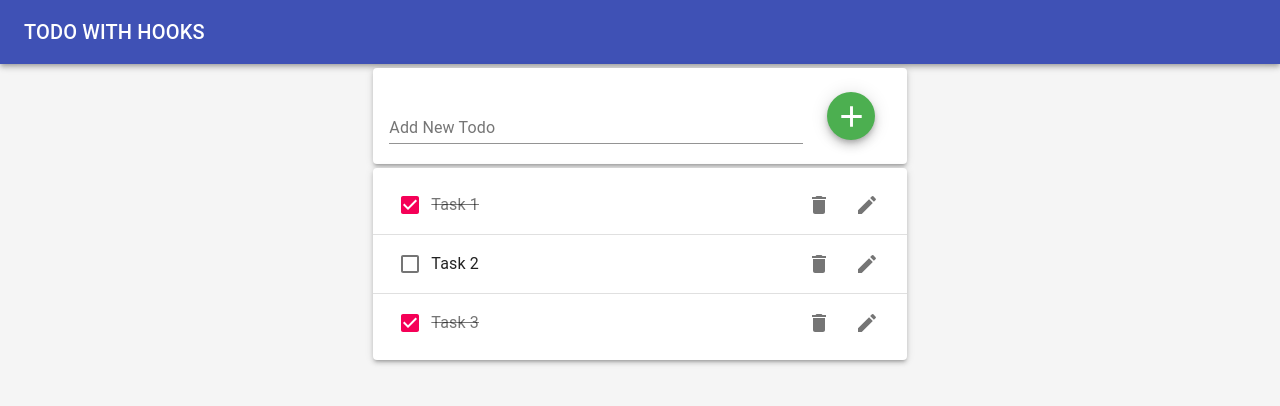
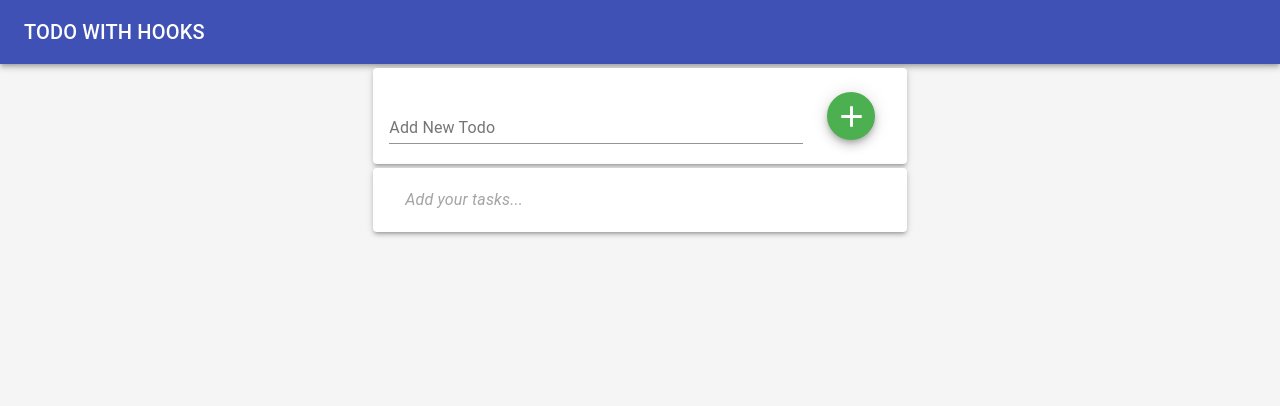
Before and after one commit to mAbadsa/todo-app-react-hooks, a React (Create React App) app: page / in a window 1280 px wide. Shown: the top 406 px of the page. Built offline with nearby package versions, Linux system fonts and the light colour scheme.

Commit message:
Reafactoring TodoApp functions to useTodoState

```diff
--- a/src/EditTodoForm.js
+++ b/src/EditTodoForm.js
@@ -1,5 +1,4 @@
 import React, { useState } from "react";
-import FormGroup from "@material-ui/core/FormGroup";
 import { green, red } from "@material-ui/core/colors";
 import IconButton from "@material-ui/core/IconButton";
 import Clear from "@material-ui/icons/Clear";
--- a/src/TodoApp.js
+++ b/src/TodoApp.js
@@ -1,49 +1,28 @@
-import React, { useState } from "react";
-
+import React, { useEffect } from "react";
+import useTodoState from "./hooks/useTodoState";
 import Paper from "@material-ui/core/Paper";
 import AppBar from "@material-ui/core/AppBar";
 import Toolbar from "@material-ui/core/Toolbar";
 import Typography from "@material-ui/core/Typography";
 import Grid from "@material-ui/core/Grid";
-import { v4 as uuidv4 } from "uuid";
 import TodoList from "./TodoList";
 import TodoForm from "./TodoForm";
 
 function TodoApp() {
-  const initialTodos = [
-    { id: 1, task: "Task 1", completed: true},
-    { id: 2, task: "Task 2", completed: false},
-    { id: 3, task: "Task 3", completed: true},
-  ];
-  const [todos, setTodo] = useState(initialTodos);
-  const addTodo = (newTodo) => {
-    if (newTodo === "") {
-      return;
-    }
-    setTodo([...todos, { id: uuidv4(), task: newTodo, completed: false }]);
-  }
-  const removeTodo = (todoId) => {
-    // Filter todo by id
-    const updateTodo = todos.filter((todo) => todo.id !== todoId);
-    // Call setTodo with new todo
-    setTodo(updateTodo);
-  };
-
-  const toggleTodo = (todoId) => {
-    const updateTodo = todos.map((todo) => {
-      return todo.id === todoId
-        ? { ...todo, completed: !todo.completed }
-        : todo;
-    });
-    setTodo(updateTodo);
-  };
-
-  const editTodo = (todoId, newTask) => {
-    const updateTodo = todos.map((todo) => {
-      return todo.id === todoId ? { ...todo, task: newTask } : todo;
-    });
-    setTodo(updateTodo);
-  };
+  const initialTodos = JSON.parse(
+    window.localStorage.getItem("todos-react") || "[]"
+  );
+  //  [
+  //   { id: 1, task: "Task 1", completed: true},
+  //   { id: 2, task: "Task 2", completed: false},
+  //   { id: 3, task: "Task 3", completed: true},
+  // ];
+  const { todos, addTodo, removeTodo, toggleTodo, editTodo } = useTodoState(
+    initialTodos
+  );
+  useEffect(() => {
+    window.localStorage.setItem("todos-react", JSON.stringify(todos));
+  });
 
   return (
     <Paper
--- a/src/TodoForm.js
+++ b/src/TodoForm.js
@@ -2,7 +2,6 @@ import React from "react";
 
 import Paper from "@material-ui/core/Paper";
 import { green } from "@material-ui/core/colors";
-import FormControl  from "@material-ui/core/FormControl";
 import Fab from "@material-ui/core/Fab";
 import AddIcon from "@material-ui/icons/Add";
 import TextField from "@material-ui/core/TextField";
--- a/src/TodoList.js
+++ b/src/TodoList.js
@@ -7,12 +7,16 @@ import Divider from "@material-ui/core/Divider";
 import Todo from "./Todo";
 
 function TodoList({todos, removeTodo, toggleTodo, editTodo}) {
-
+  const listItemStyle = {
+    color: "#a5a5a5",
+    fontStyle: "italic",
+    paddingLeft: "1rem",
+  }
   return todos.length === 0 ? (
     <Paper elevation={3}>
       <List>
         <ListItem>
-          <ListItemText>Enter your tasks...</ListItemText>
+          <ListItemText style={listItemStyle}>Add your tasks...</ListItemText>
         </ListItem>
       </List>
     </Paper>
@@ -26,10 +30,11 @@ function TodoList({todos, removeTodo, toggleTodo, editTodo}) {
           return (
             <div key={todo.id}>
               <Todo
-                id={todo.id}
-                task={todo.task}
+                // id={todo.id}
+                // task={todo.task}
                 // key={todo.id}
-                completed={todo.completed}
+                // completed={todo.completed}
+                {...todo}
                 handleRemove={removeTodo}
                 handleToggle={toggleTodo}
                 editTodo={editTodo}
--- /dev/null
+++ b/src/hooks/useTodoState.js
@@ -0,0 +1,35 @@
+import { useState } from 'react';
+import { v4 as uuidv4 } from "uuid";
+
+export default initialTodos => {
+    const [todos, setTodo] = useState(initialTodos);
+    return {
+        todos,
+        addTodo: (newTodo) => {
+            if (newTodo === "") {
+              return;
+            }
+            setTodo([...todos, { id: uuidv4(), task: newTodo, completed: false }]);
+        },
+        removeTodo: (todoId) => {
+            // Filter todo by id
+            const updateTodo = todos.filter((todo) => todo.id !== todoId);
+            // Call setTodo with new todo
+            setTodo(updateTodo);
+          },
+        toggleTodo: (todoId) => {
+            const updateTodo = todos.map((todo) => {
+            return todo.id === todoId
+                ? { ...todo, completed: !todo.completed }
+                : todo;
+            });
+            setTodo(updateTodo);
+        },
+        editTodo: (todoId, newTask) => {
+            const updateTodo = todos.map((todo) => {
+              return todo.id === todoId ? { ...todo, task: newTask } : todo;
+            });
+            setTodo(updateTodo);
+        }
+    }
+}
```
